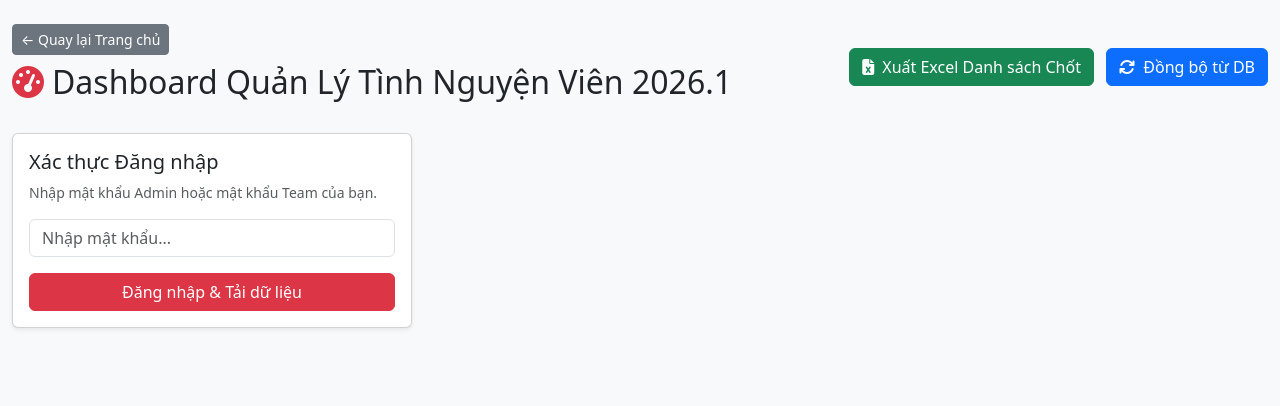
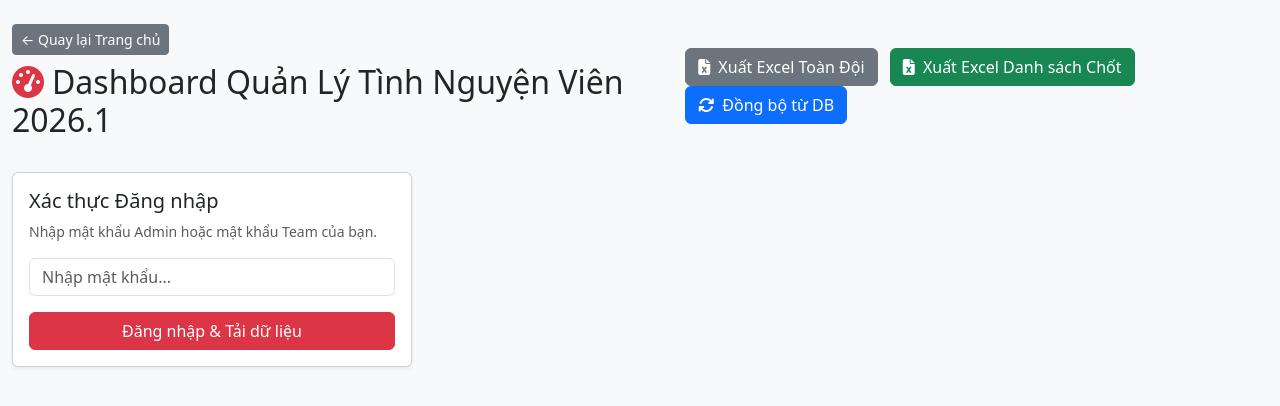
Before and after one commit to phuonglinhtinaa-commits/quan-ly-tnv-2026, a website: page public/dashboard.html in a window 1280 px wide. Drawn offline with nearby package versions, Linux system fonts and the light colour scheme.

Commit message:
Update dashboard.html

```diff
--- a/public/dashboard.html
+++ b/public/dashboard.html
@@ -25,6 +25,7 @@
       </div>
       <div>
         <button class="btn btn-warning me-2" data-bs-toggle="modal" data-bs-target="#attendanceModal" id="attendanceModalBtn" style="display:none;"><i class="fa-solid fa-clipboard-user me-1"></i> Điểm danh họp đội</button>
+        <button class="btn btn-secondary me-2" onclick="exportAllTeamExcel()"><i class="fa-solid fa-file-excel me-1"></i> Xuất Excel Toàn Đội</button>
         <button class="btn btn-success me-2" onclick="exportFinalExcel()"><i class="fa-solid fa-file-excel me-1"></i> Xuất Excel Danh sách Chốt</button>
         <button class="btn btn-primary" onclick="loadDashboardData()"><i class="fa-solid fa-sync me-1"></i> Đồng bộ từ DB</button>
       </div>
@@ -500,6 +501,25 @@
       else alert(data.message);
     }
 
+    // Xuất Excel TOÀN ĐỘI (In toàn bộ chi tiết y hệt bảng trên giao diện)
+    function exportAllTeamExcel() {
+      const tableElem = document.getElementById('summaryTable');
+      if (!tableElem) {
+        alert('Không tìm thấy bảng dữ liệu!');
+        return;
+      }
+      let cloneTable = tableElem.cloneNode(true);
+      let tableHtml = cloneTable.outerHTML;
+
+      let blob = new Blob(['\ufeff' + tableHtml], { type: 'application/vnd.ms-excel' });
+      let url = URL.createObjectURL(blob);
+      let a = document.createElement('a');
+      a.href = url;
+      a.download = 'Bang_Tong_Ket_Chi_Tiet_Toan_Doi_2026_1.xls';
+      a.click();
+    }
+
+    // Xuất Excel danh sách CHỐT ĐẠT
     function exportFinalExcel() {
       const finalVolunteers = cachedData.filter(v => checkedVolunteerIds.has(v._id));
       if (finalVolunteers.length === 0) {
```
